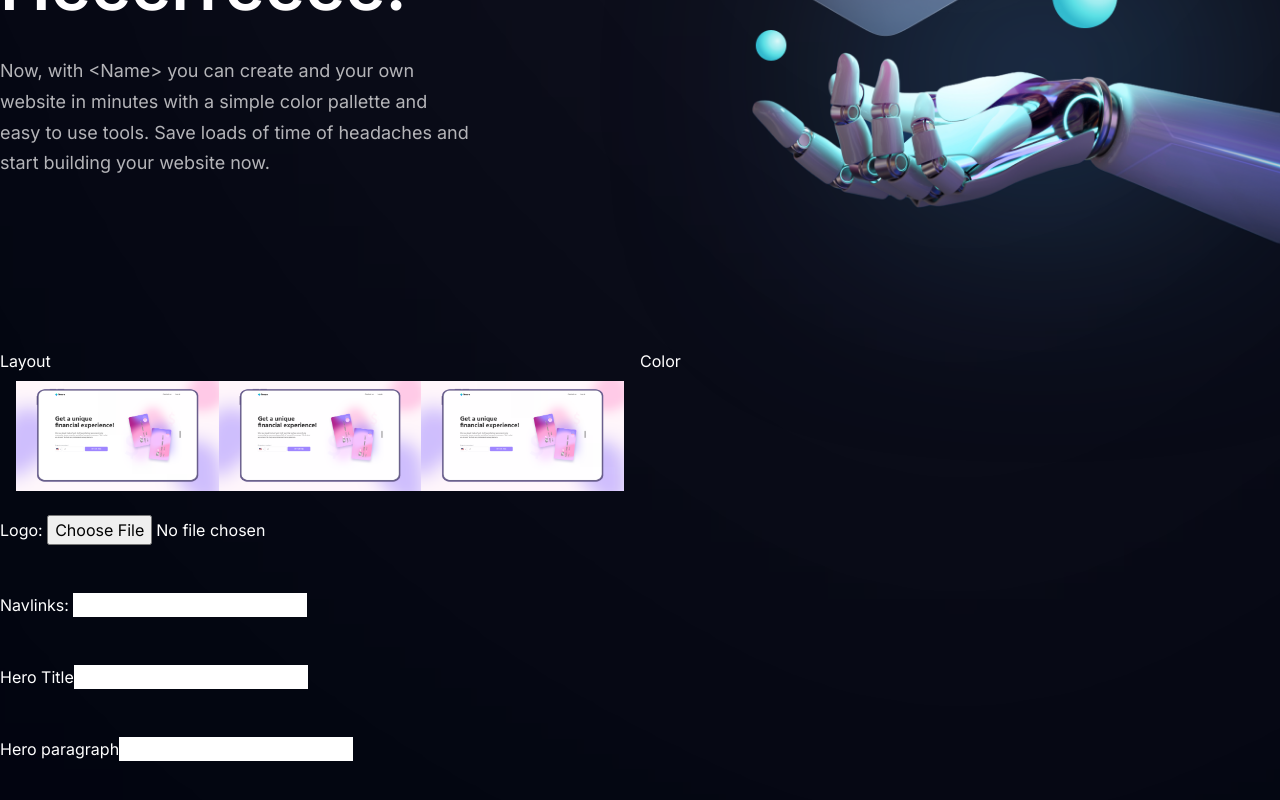
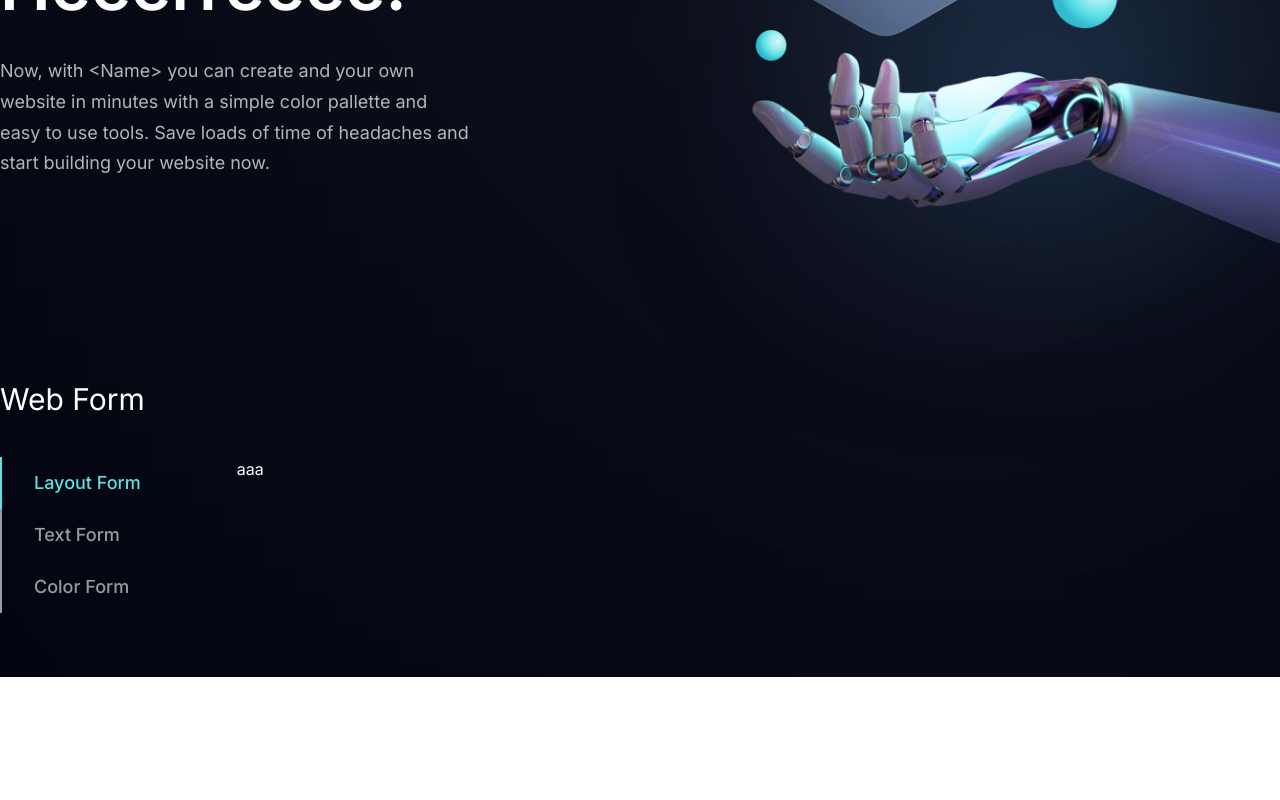
Before and after one commit to ivan-barrios/web-creation-project, a Next.js app: page / in a window 1280 px wide. Shown: the part 540-1340 px from the top of the page. After the commit the page ends 1217 px from the top, so only its background shows below. Built offline with nearby package versions, Linux system fonts and the light colour scheme.

Commit message:
Form Structure Changes

```diff
--- /dev/null
+++ b/app/components/ColorForm.tsx
@@ -0,0 +1,5 @@
+const ColorForm = () => {
+  return <div>sad</div>;
+};
+
+export default ColorForm;
--- a/app/components/Form.tsx
+++ b/app/components/Form.tsx
@@ -1,64 +1,73 @@
-import Image from "next/image";
-import layout1 from "/public/layout1.png";
-
-const layouts = [
-  {
-    id: 1,
-    imgSrc: layout1,
-  },
-  {
-    id: 2,
-    imgSrc: layout1,
-  },
-  {
-    id: 3,
-    imgSrc: layout1,
-  },
-];
+"use client";
+import { useState } from "react";
+import LayoutForm from "./LayoutForm";
+import TextForm from "./TextForm";
+import ColorForm from "./ColorForm";
 
 const Form = () => {
+  const [layoutForm, setLayoutForm] = useState(true);
+  const [textForm, setTextForm] = useState(false);
+  const [colorForm, setColorForm] = useState(false);
+
+  const handleLayoutForm = () => {
+    setLayoutForm(true);
+    setTextForm(false);
+    setColorForm(false);
+  };
+  const handleTextForm = () => {
+    setLayoutForm(false);
+    setTextForm(true);
+    setColorForm(false);
+  };
+  const handleColorForm = () => {
+    setLayoutForm(false);
+    setTextForm(false);
+    setColorForm(true);
+  };
+
   return (
-    <section className="w-full text-white">
-      <form
-        className={`flex-1 flex flex-col md:flex-row xl:px-0 sm:px-16 px-6 py-8`}
-      >
-        {/* Text and layout form */}
-        <div className="flex flex-col w-1/2">
-          <h2>Layout</h2>
-          <div className="flex w-full px-4 py-2">
-            {layouts.map((layout) => (
-              <div key={layout.id} className="w-full">
-                <Image
-                  src={layout.imgSrc}
-                  alt="Layout"
-                  width={400}
-                  height={400}
-                />
-              </div>
-            ))}
-          </div>
-          <div className="flex flex-col gap-12 py-4">
-            <div>
-              <label>Logo: </label>
-              <input type="file"></input>
-            </div>
-            <div>
-              <label>Navlinks: </label>
-              <input type="text"></input>
-            </div>
-            <div>
-              <label>Hero Title</label>
-              <input type="text"></input>
-            </div>
-            <div>
-              <label>Hero paragraph</label>
-              <input type="text"></input>
-            </div>
-          </div>
-        </div>
-        {/* Color form */}
-        <div>Color</div>
-      </form>
+    <section
+      id="create"
+      className="py-6 sm:py-16 xl:px-0 sm:px-16 px-6 text-white"
+    >
+      <h1 className="text-3xl">Web Form</h1>
+      <div className="w-full mt-10 flex flex-col md:flex-row gap-16">
+        <ul className="md:w-42 flex flex-col ">
+          <li
+            onClick={handleLayoutForm}
+            className={`${
+              layoutForm
+                ? "border-l-activeText text-activeText"
+                : "border-l-inactiveText text-inactiveText"
+            } border-l-2 bg-transparent hover:bg-[#112240] py-3 text-lg cursor-pointer duration-300 px-8 font-medium`}
+          >
+            Layout Form
+          </li>
+          <li
+            onClick={handleTextForm}
+            className={`${
+              textForm
+                ? "border-l-activeText text-activeText"
+                : "border-l-inactiveText text-inactiveText"
+            } border-l-2 bg-transparent hover:bg-[#112240] py-3 text-lg cursor-pointer duration-300 px-8 font-medium`}
+          >
+            Text Form
+          </li>
+          <li
+            onClick={handleColorForm}
+            className={`${
+              colorForm
+                ? "border-l-activeText text-activeText"
+                : "border-l-inactiveText text-inactiveText"
+            } border-l-2 bg-transparent hover:bg-[#112240] py-3 text-lg cursor-pointer duration-300 px-8 font-medium`}
+          >
+            Color Form
+          </li>
+        </ul>
+        {layoutForm && <LayoutForm />}
+        {textForm && <TextForm />}
+        {colorForm && <ColorForm />}
+      </div>
     </section>
   );
 };
--- /dev/null
+++ b/app/components/LayoutForm.tsx
@@ -0,0 +1,22 @@
+import layout1 from "/public/layout1.png";
+
+const layouts = [
+  {
+    id: 1,
+    imgSrc: layout1,
+  },
+  {
+    id: 2,
+    imgSrc: layout1,
+  },
+  {
+    id: 3,
+    imgSrc: layout1,
+  },
+];
+
+const LayoutForm = () => {
+  return <div>aaa</div>;
+};
+
+export default LayoutForm;
--- /dev/null
+++ b/app/components/TextForm.tsx
@@ -0,0 +1,5 @@
+const TextForm = () => {
+  return <div>sad</div>;
+};
+
+export default TextForm;
--- a/tailwind.config.js
+++ b/tailwind.config.js
@@ -6,7 +6,12 @@ module.exports = {
     "./app/**/*.{js,ts,jsx,tsx,mdx}",
   ],
   theme: {
-    extend: {},
+    extend: {
+      colors: {
+        activeText: "#5ce1e6",
+        inactiveText: "rgba(255, 255, 255, 0.6)",
+      },
+    },
   },
   plugins: [],
 };
```
